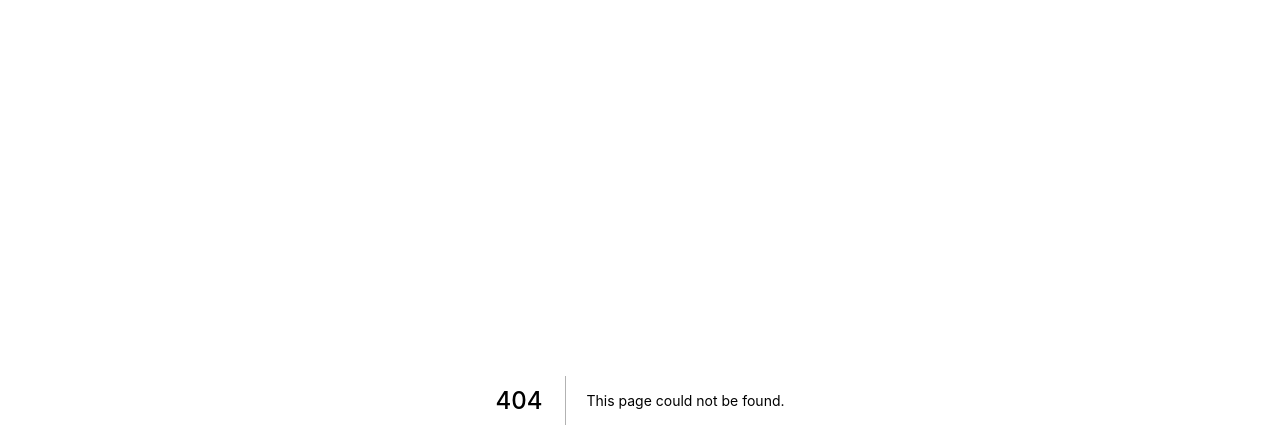
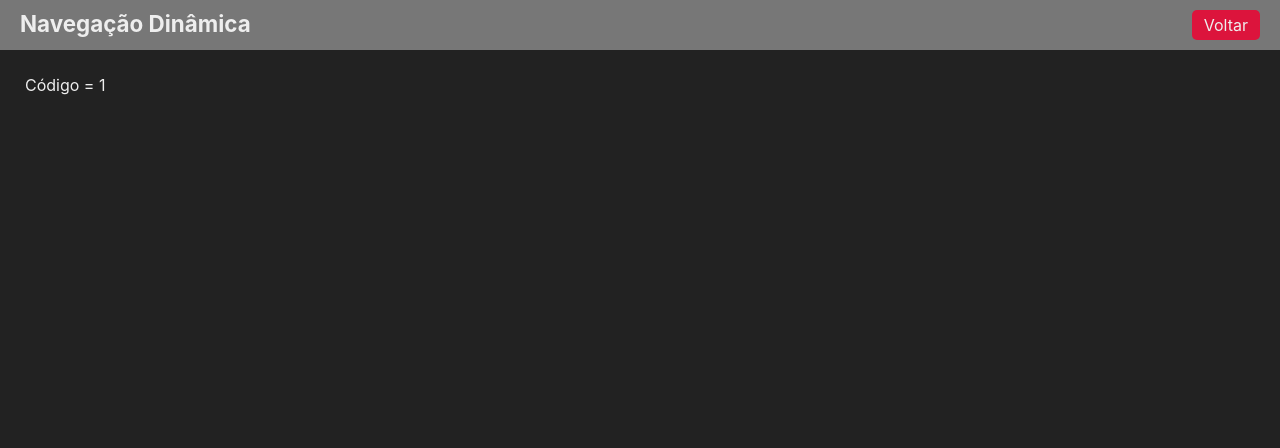
Before and after one commit to maddogxx/cursoreactjs, a Next.js app in the folder nextjs/fundamentos/: page /cliente/1 in a window 1280 px wide. Before the commit this address had no page. Shown: the top 448 px of the page. Built offline with nearby package versions, Linux system fonts and the light colour scheme.

Commit message:
97. Navegação Dinâmica

```diff
--- /dev/null
+++ b/nextjs/fundamentos/src/pages/cliente/[codigo].jsx
@@ -0,0 +1,13 @@
+import Layout from "../../components/Layout";
+import {useRouter} from "next/router";
+
+export default function ClientePorCodigo() {
+    const router = useRouter();
+
+    return (
+        <Layout titulo="Navegação Dinâmica">
+            <span>Código = {router.query.codigo}</span>
+        </Layout>
+    );
+
+}
--- a/nextjs/fundamentos/src/pages/index.jsx
+++ b/nextjs/fundamentos/src/pages/index.jsx
@@ -12,6 +12,7 @@
       <Navegador destino="/exemplo" texto="Exemplo Componente" cor="crimson"/>
       <Navegador destino="/estiloso" texto="Texto com estilo" />
       <Navegador destino="/navegacao" texto="Navegação #01" cor="green"/>
+      <Navegador destino="/cliente/123" texto="Navegação #02" cor="purple"/>
     </div>
   );
 }
```
